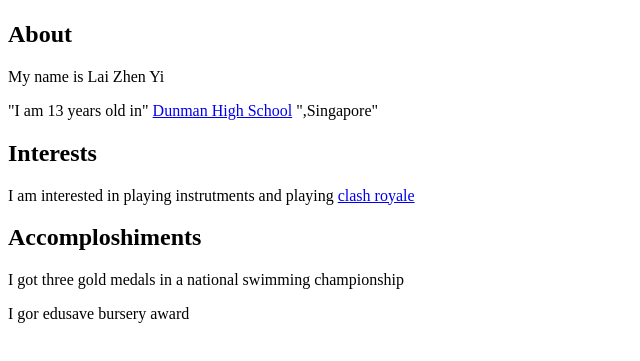
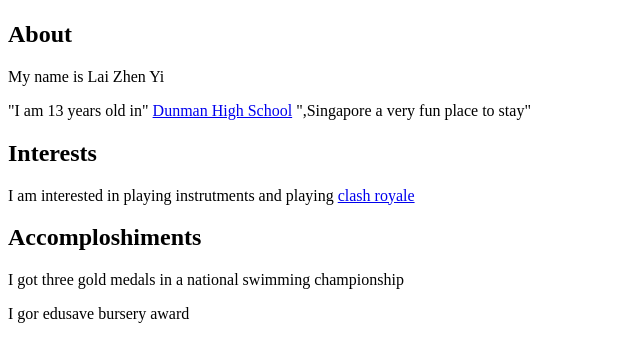
Before and after one commit to dhs17y1elaizhenyi/dhs17y1elaizhenyi.github.io, a plain HTML site: page index.html in a window 1280 px wide. Shown: the part 99-460 px from the top of the page, without its empty margins (0-640 px from the left). Drawn offline with Linux system fonts and the light colour scheme.

Commit message:
Update index.html

```diff
--- a/index.html
+++ b/index.html
@@ -11,7 +11,7 @@
 <p>
 "I am 13 years old in"
 <a href="http://dunmanhigh.moe.edu.sg/">Dunman High School</a>
-",Singapore"
+",Singapore a very fun place to stay"
 </P>
 <h2>Interests</h2>
 <p>I am interested in playing instrutments and playing <a href="https://clashroyale.com/"> clash royale</a></p>
```
